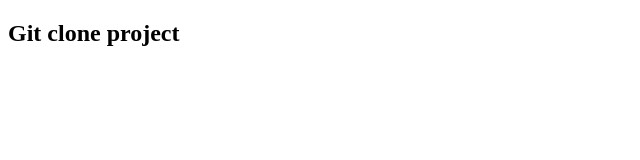
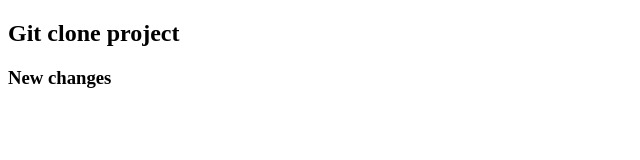
Before and after one commit to SaiTeja0545/gitpro, a plain HTML site: page index.html in a window 1280 px wide. Shown: the whole page, without its empty margins (0-640 px from the left). Drawn offline with Linux system fonts and the light colour scheme.

Commit message:
new changes

```diff
--- a/index.html
+++ b/index.html
@@ -7,5 +7,6 @@
 </head>
 <body>
     <h2>Git clone project</h2>
+    <h3>New changes</h3>
 </body>
 </html>
```
